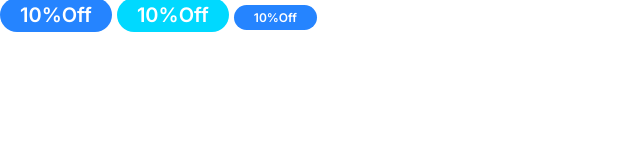
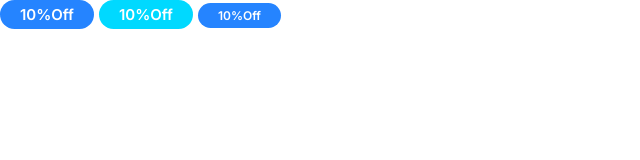
Before and after one commit to Karter256/Moshify, a plain HTML site: page Lvl8-Projest/Lesson1-Setting_up_the_project/Index.html in a window 1280 px wide. Shown: the whole page, without its empty margins (0-640 px from the left). Drawn offline with nearby package versions, Linux system fonts and the light colour scheme.

Commit message:
Fixed an error in media-querry

```diff
--- a/Lvl8-Projest/Lesson1-Setting_up_the_project/css/styles.css
+++ b/Lvl8-Projest/Lesson1-Setting_up_the_project/css/styles.css
@@ -94,9 +94,9 @@ a {
 }
 @media screen and (min-width: 1024px) {
   .badge {
-    font-size 1.5rem;
+    font-size: 1.5rem;
   }
-  .badge--small{
+  .badge--small {
     font-size: 1.2rem;
   }
 }
```
